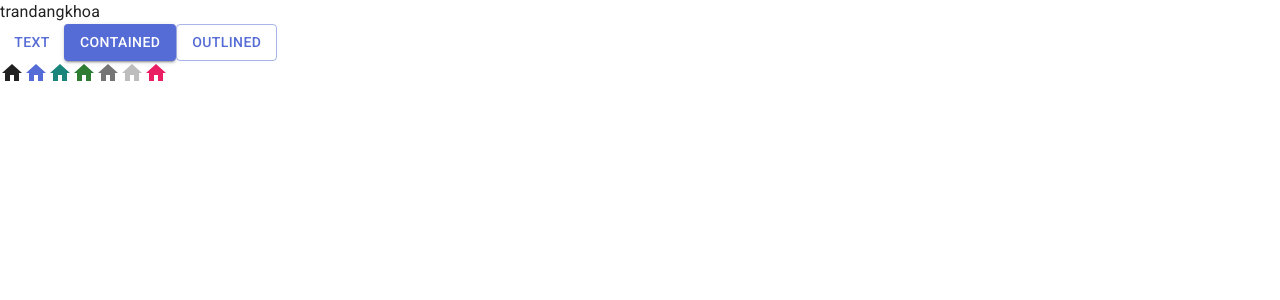
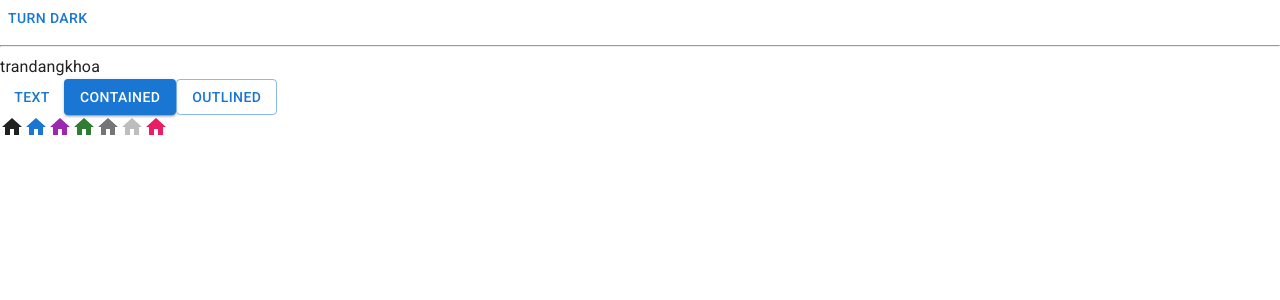
Before and after one commit to TranDangKhoaID/trello-web-reactjs, a React (Vite) app: page / in a window 1280 px wide. Shown: the top 300 px of the page. Built offline with nearby package versions, Linux system fonts and the light colour scheme.

Commit message:
dark light p1

```diff
--- a/package.json
+++ b/package.json
@@ -22,11 +22,12 @@
     "@types/react": "^18.3.18",
     "@types/react-dom": "^18.3.5",
     "@vitejs/plugin-react-swc": "^3.5.0",
-    "eslint": "^9.17.0",
+    "eslint": "^9.19.0",
     "eslint-plugin-react": "^7.37.2",
     "eslint-plugin-react-hooks": "^5.0.0",
     "eslint-plugin-react-refresh": "^0.4.16",
     "globals": "^15.14.0",
-    "vite": "^6.0.5"
+    "vite": "^6.0.5",
+    "vite-plugin-eslint": "^1.8.1"
   }
 }
--- a/src/App.jsx
+++ b/src/App.jsx
@@ -1,12 +1,26 @@
 import Button from '@mui/material/Button'
-import  { Home as HomeIcon } from '@mui/icons-material';
-import { pink } from '@mui/material/colors';
+import { Home as HomeIcon } from '@mui/icons-material'
+import { pink } from '@mui/material/colors'
+import { useColorScheme } from '@mui/material/styles'
 
-
+function ModeToggle() {
+  const { mode, setMode } = useColorScheme()
+  return (
+    <Button
+      onClick={() => {
+        setMode(mode === 'light' ? 'dark' : 'light')
+      }}
+    >
+      {mode === 'light' ? 'Turn dark' : 'Turn light'}
+    </Button>
+  )
+}
 
 function App() {
   return (
     <>
+      <ModeToggle />
+      <hr />
       <div>trandangkhoa</div>
       <Button variant="text">Text</Button>
       <Button variant="contained">Contained</Button>
--- a/src/theme.js
+++ b/src/theme.js
@@ -1,21 +1,25 @@
 import { createTheme } from '@mui/material/styles'
+import { experimental_extendTheme as extendTheme } from '@mui/material/styles'
 import { red } from '@mui/material/colors'
 
 // Create a theme instance.
-const theme = createTheme({
-  cssVariables: true,
-  palette: {
-    mode: 'light',
-    primary: {
-      main: '#556cd6',
+const theme = extendTheme({
+  colorSchemes: {
+    light: {
+      palette: {
+        // primary: {
+        //   main: '#ff5252'
+        // }
+      }
     },
-    secondary: {
-      main: '#19857b',
-    },
-    error: {
-      main: red.A400,
-    },
-  },
-});
+    dark: {
+      palette: {
+        // primary: {
+        //   main: '#000'
+        // }
+      }
+    }
+  }
+})
 
-export default theme;
+export default theme
--- a/vite.config.js
+++ b/vite.config.js
@@ -1,7 +1,8 @@
 import { defineConfig } from 'vite'
 import react from '@vitejs/plugin-react-swc'
+import eslint from 'vite-plugin-eslint'
 
 // https://vite.dev/config/
 export default defineConfig({
-  plugins: [react()],
+  plugins: [react(), eslint()]
 })
```
Also changed, not shown: eslint.config.js (renamed from .eslintrc.cjs, +32 -18 lines), src/main.jsx (+6 -5 lines), 1 other file (tests, documents, lock files or other folders).
